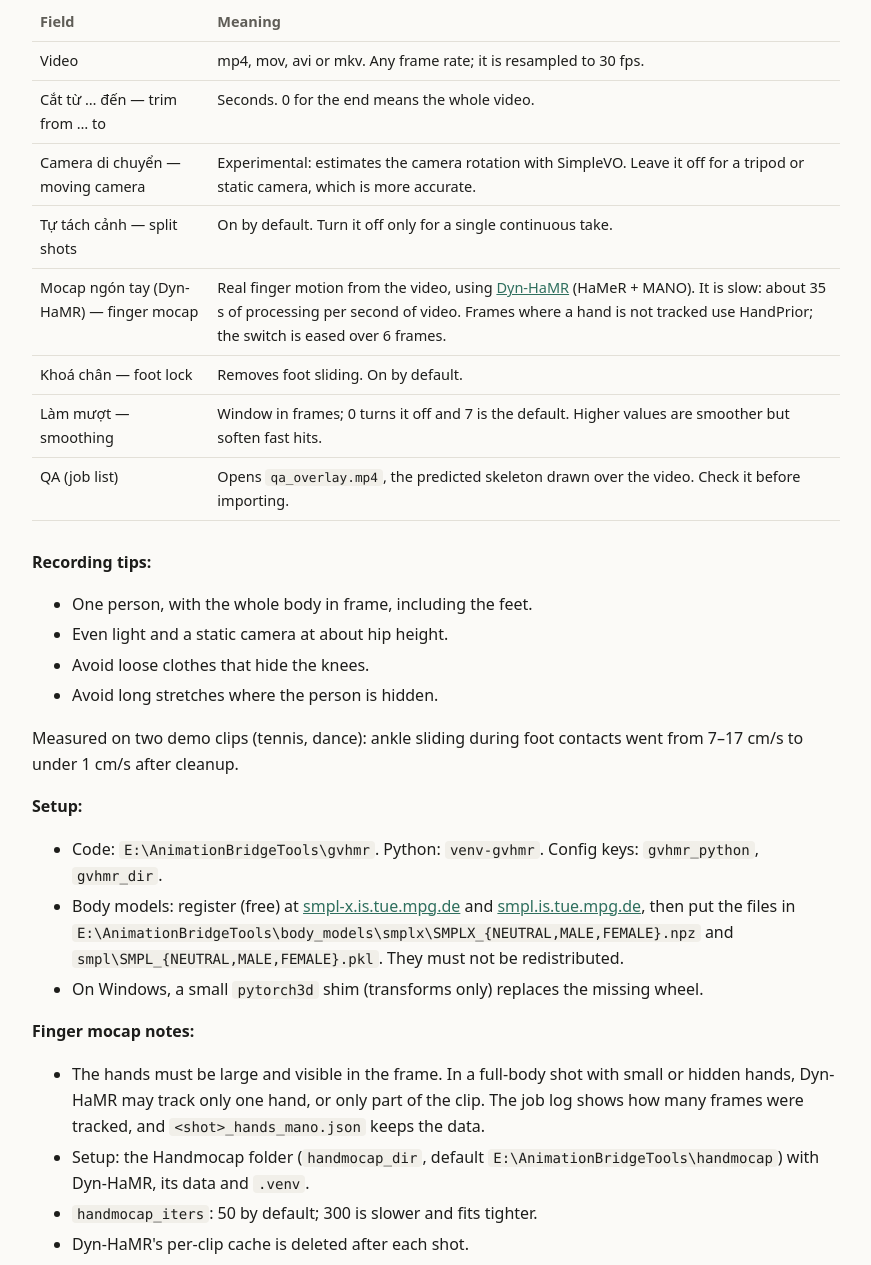
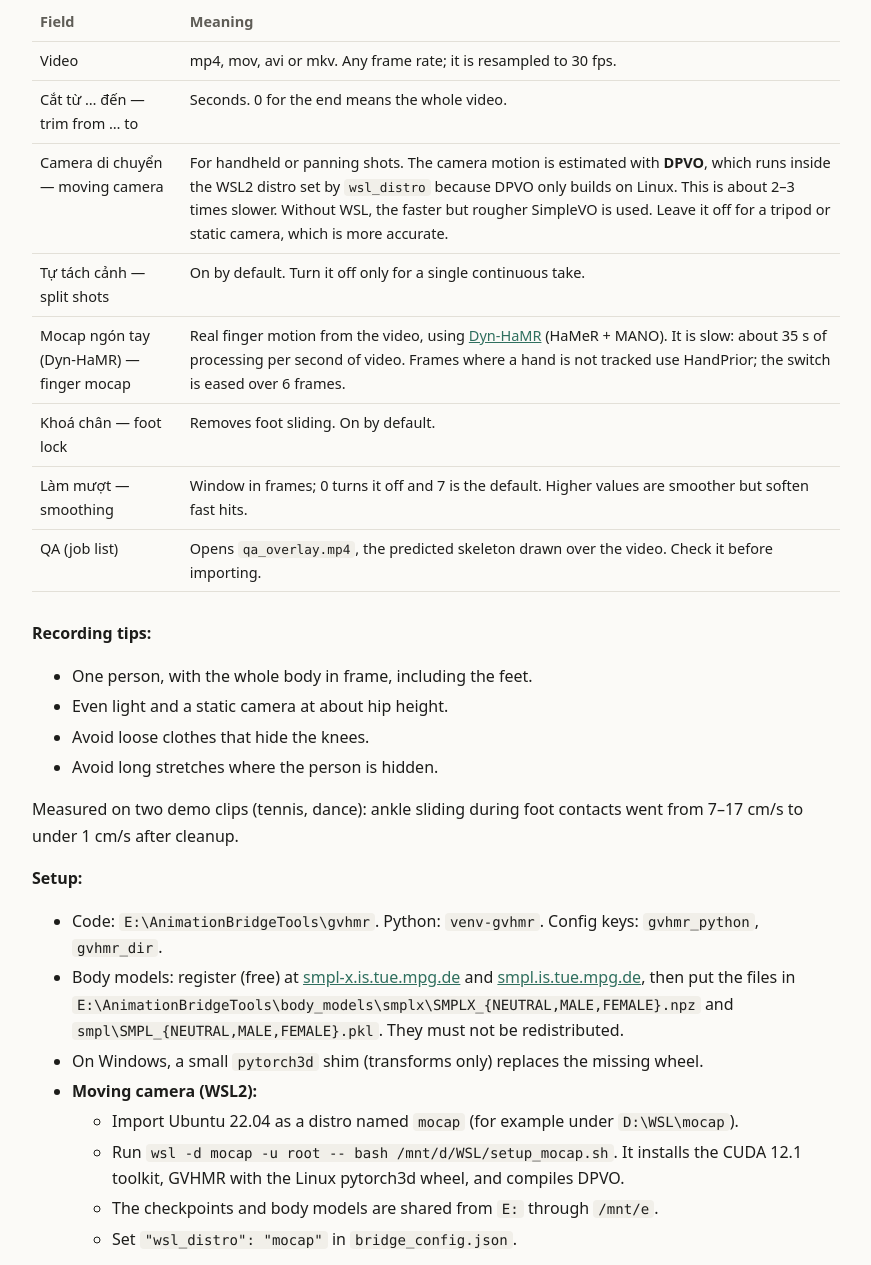
Before and after one commit to devirosnguyen/animation-bridge-docs, a plain HTML site: page index.html in a window 1280 px wide. Shown: the part 3791-5056 px from the top of the page, without its empty margins (334-1205 px from the left). Drawn offline with Linux system fonts and the light colour scheme.

Commit message:
Video mocap: moving camera with DPVO in WSL2
Co-Authored-By: Claude Opus 5.5 <noreply@anthropic.com>

```diff
--- a/index.html
+++ b/index.html
@@ -153,7 +153,7 @@ kbd{font-family:inherit;font-size:.85em;border:1px solid var(--line);border-bott
 <tr><th>Field</th><th>Meaning</th></tr>
 <tr><td>Video</td><td>mp4, mov, avi or mkv. Any frame rate; it is resampled to 30 fps.</td></tr>
 <tr><td>Cắt từ … đến — trim from … to</td><td>Seconds. 0 for the end means the whole video.</td></tr>
-<tr><td>Camera di chuyển — moving camera</td><td>Experimental: estimates the camera rotation with SimpleVO. Leave it off for a tripod or static camera, which is more accurate.</td></tr>
+<tr><td>Camera di chuyển — moving camera</td><td>For handheld or panning shots. The camera motion is estimated with <strong>DPVO</strong>, which runs inside the WSL2 distro set by <code>wsl_distro</code> because DPVO only builds on Linux. This is about 2–3 times slower. Without WSL, the faster but rougher SimpleVO is used. Leave it off for a tripod or static camera, which is more accurate.</td></tr>
 <tr><td>Tự tách cảnh — split shots</td><td>On by default. Turn it off only for a single continuous take.</td></tr>
 <tr><td>Mocap ngón tay (Dyn-HaMR) — finger mocap</td><td>Real finger motion from the video, using <a href="https://github.com/ZhengdiYu/Dyn-HaMR">Dyn-HaMR</a> (HaMeR + MANO). It is slow: about 35 s of processing per second of video. Frames where a hand is not tracked use HandPrior; the switch is eased over 6 frames.</td></tr>
 <tr><td>Khoá chân — foot lock</td><td>Removes foot sliding. On by default.</td></tr>
@@ -173,6 +173,14 @@ kbd{font-family:inherit;font-size:.85em;border:1px solid var(--line);border-bott
   <li>Code: <code>E:\AnimationBridgeTools\gvhmr</code>. Python: <code>venv-gvhmr</code>. Config keys: <code>gvhmr_python</code>, <code>gvhmr_dir</code>.</li>
   <li>Body models: register (free) at <a href="https://smpl-x.is.tue.mpg.de/">smpl-x.is.tue.mpg.de</a> and <a href="https://smpl.is.tue.mpg.de/">smpl.is.tue.mpg.de</a>, then put the files in <code>E:\AnimationBridgeTools\body_models\smplx\SMPLX_{NEUTRAL,MALE,FEMALE}.npz</code> and <code>smpl\SMPL_{NEUTRAL,MALE,FEMALE}.pkl</code>. They must not be redistributed.</li>
   <li>On Windows, a small <code>pytorch3d</code> shim (transforms only) replaces the missing wheel.</li>
+  <li><strong>Moving camera (WSL2):</strong>
+    <ul>
+      <li>Import Ubuntu 22.04 as a distro named <code>mocap</code> (for example under <code>D:\WSL\mocap</code>).</li>
+      <li>Run <code>wsl -d mocap -u root -- bash /mnt/d/WSL/setup_mocap.sh</code>. It installs the CUDA 12.1 toolkit, GVHMR with the Linux pytorch3d wheel, and compiles DPVO.</li>
+      <li>The checkpoints and body models are shared from <code>E:</code> through <code>/mnt/e</code>.</li>
+      <li>Set <code>"wsl_distro": "mocap"</code> in <code>bridge_config.json</code>.</li>
+    </ul>
+  </li>
 </ul>
 <p><strong>Finger mocap notes:</strong></p>
 <ul>
@@ -286,6 +294,9 @@ kbd{font-family:inherit;font-size:.85em;border:1px solid var(--line);border-bott
   "handmocap_dir": "E:/AnimationBridgeTools/handmocap",
   "handmocap_iters": 50,
   "shot_blend": 0.3,
+  "wsl_distro": "mocap",
+  "wsl_gvhmr_python": "/opt/venv-gvhmr/bin/python",
+  "wsl_gvhmr_dir": "/opt/gvhmr",
   "blender_exe": "E:/AnimationBridgeTools/blender-4.2.9-windows-x64/blender.exe"
 }</code></pre>
 <ul>
```
